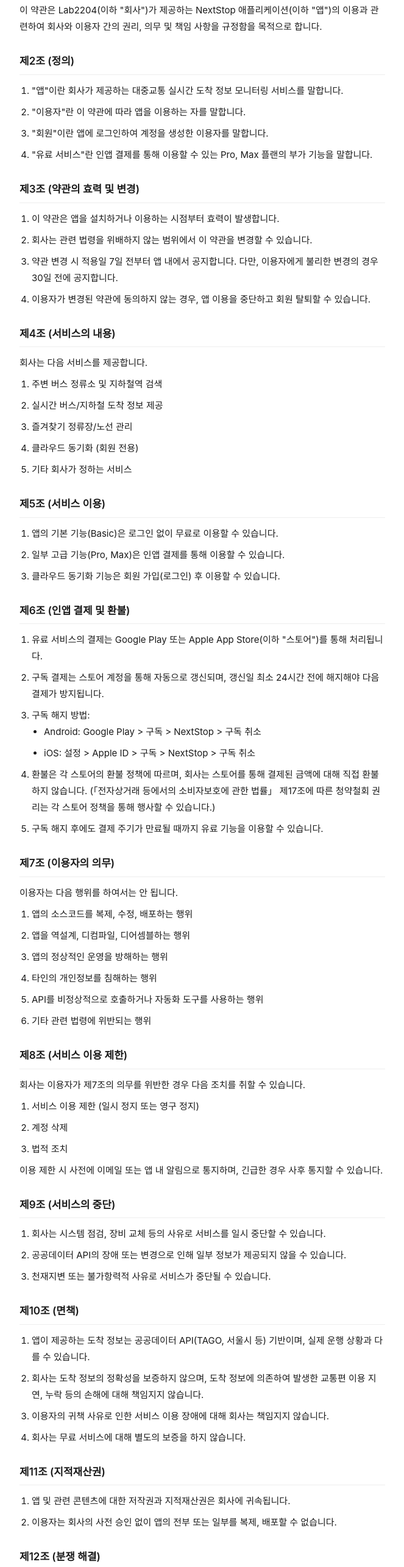
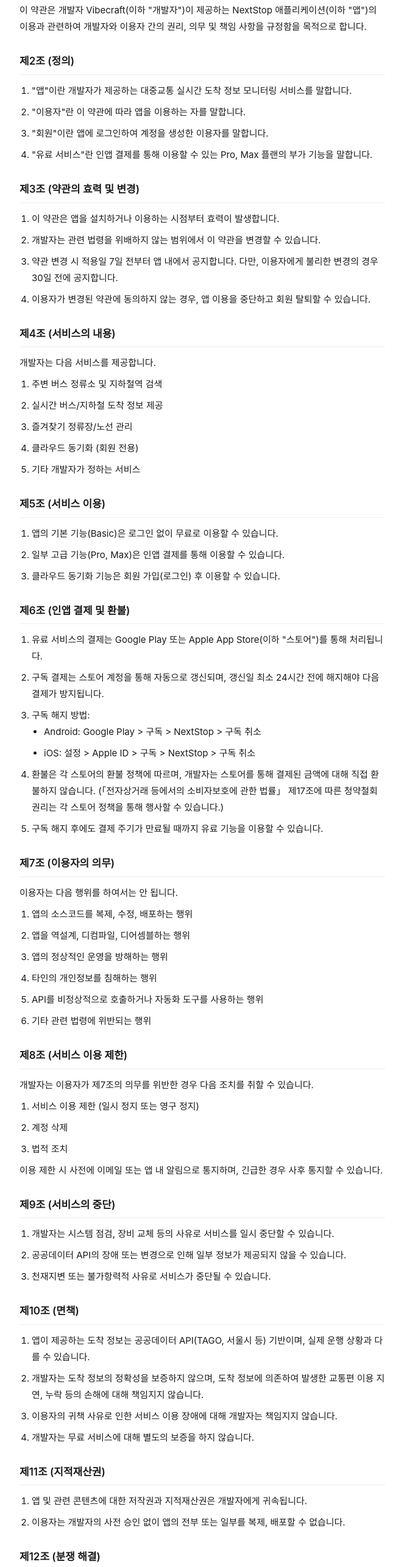
Before and after one commit to sehoon787/sehoon787.github.io, a plain HTML site: page NextStop/terms-of-service.html in a window 1280 px wide. Shown: the part 231-2800 px from the top of the page at 61% size, without its empty margins (308-971 px from the left). Drawn offline with Linux system fonts and the light colour scheme.

Commit message:
fix: 개인 개발자(Vibecraft)로 통일, 이메일 변경
- Lab2204/김세훈/회사 → Vibecraft/개발자
- 이메일 vibecraftinfo2204@gmail.com

```diff
--- a/NextStop/terms-of-service.html
+++ b/NextStop/terms-of-service.html
@@ -38,11 +38,11 @@
     <p class="meta">최종 수정일: 2026년 2월 24일 &middot; 시행일: 2026년 2월 24일</p>
 
     <h2>제1조 (목적)</h2>
-    <p>이 약관은 Lab2204(이하 "회사")가 제공하는 NextStop 애플리케이션(이하 "앱")의 이용과 관련하여 회사와 이용자 간의 권리, 의무 및 책임 사항을 규정함을 목적으로 합니다.</p>
+    <p>이 약관은 개발자 Vibecraft(이하 "개발자")이 제공하는 NextStop 애플리케이션(이하 "앱")의 이용과 관련하여 개발자와 이용자 간의 권리, 의무 및 책임 사항을 규정함을 목적으로 합니다.</p>
 
     <h2>제2조 (정의)</h2>
     <ol>
-      <li>"앱"이란 회사가 제공하는 대중교통 실시간 도착 정보 모니터링 서비스를 말합니다.</li>
+      <li>"앱"이란 개발자가 제공하는 대중교통 실시간 도착 정보 모니터링 서비스를 말합니다.</li>
       <li>"이용자"란 이 약관에 따라 앱을 이용하는 자를 말합니다.</li>
       <li>"회원"이란 앱에 로그인하여 계정을 생성한 이용자를 말합니다.</li>
       <li>"유료 서비스"란 인앱 결제를 통해 이용할 수 있는 Pro, Max 플랜의 부가 기능을 말합니다.</li>
@@ -51,19 +51,19 @@
     <h2>제3조 (약관의 효력 및 변경)</h2>
     <ol>
       <li>이 약관은 앱을 설치하거나 이용하는 시점부터 효력이 발생합니다.</li>
-      <li>회사는 관련 법령을 위배하지 않는 범위에서 이 약관을 변경할 수 있습니다.</li>
+      <li>개발자는 관련 법령을 위배하지 않는 범위에서 이 약관을 변경할 수 있습니다.</li>
       <li>약관 변경 시 적용일 7일 전부터 앱 내에서 공지합니다. 다만, 이용자에게 불리한 변경의 경우 30일 전에 공지합니다.</li>
       <li>이용자가 변경된 약관에 동의하지 않는 경우, 앱 이용을 중단하고 회원 탈퇴할 수 있습니다.</li>
     </ol>
 
     <h2>제4조 (서비스의 내용)</h2>
-    <p>회사는 다음 서비스를 제공합니다.</p>
+    <p>개발자는 다음 서비스를 제공합니다.</p>
     <ol>
       <li>주변 버스 정류소 및 지하철역 검색</li>
       <li>실시간 버스/지하철 도착 정보 제공</li>
       <li>즐겨찾기 정류장/노선 관리</li>
       <li>클라우드 동기화 (회원 전용)</li>
-      <li>기타 회사가 정하는 서비스</li>
+      <li>기타 개발자가 정하는 서비스</li>
     </ol>
 
     <h2>제5조 (서비스 이용)</h2>
@@ -83,7 +83,7 @@
           <li>iOS: 설정 &gt; Apple ID &gt; 구독 &gt; NextStop &gt; 구독 취소</li>
         </ul>
       </li>
-      <li>환불은 각 스토어의 환불 정책에 따르며, 회사는 스토어를 통해 결제된 금액에 대해 직접 환불하지 않습니다. (「전자상거래 등에서의 소비자보호에 관한 법률」 제17조에 따른 청약철회 권리는 각 스토어 정책을 통해 행사할 수 있습니다.)</li>
+      <li>환불은 각 스토어의 환불 정책에 따르며, 개발자는 스토어를 통해 결제된 금액에 대해 직접 환불하지 않습니다. (「전자상거래 등에서의 소비자보호에 관한 법률」 제17조에 따른 청약철회 권리는 각 스토어 정책을 통해 행사할 수 있습니다.)</li>
       <li>구독 해지 후에도 결제 주기가 만료될 때까지 유료 기능을 이용할 수 있습니다.</li>
     </ol>
 
@@ -99,7 +99,7 @@
     </ol>
 
     <h2>제8조 (서비스 이용 제한)</h2>
-    <p>회사는 이용자가 제7조의 의무를 위반한 경우 다음 조치를 취할 수 있습니다.</p>
+    <p>개발자는 이용자가 제7조의 의무를 위반한 경우 다음 조치를 취할 수 있습니다.</p>
     <ol>
       <li>서비스 이용 제한 (일시 정지 또는 영구 정지)</li>
       <li>계정 삭제</li>
@@ -109,7 +109,7 @@
 
     <h2>제9조 (서비스의 중단)</h2>
     <ol>
-      <li>회사는 시스템 점검, 장비 교체 등의 사유로 서비스를 일시 중단할 수 있습니다.</li>
+      <li>개발자는 시스템 점검, 장비 교체 등의 사유로 서비스를 일시 중단할 수 있습니다.</li>
       <li>공공데이터 API의 장애 또는 변경으로 인해 일부 정보가 제공되지 않을 수 있습니다.</li>
       <li>천재지변 또는 불가항력적 사유로 서비스가 중단될 수 있습니다.</li>
     </ol>
@@ -117,31 +117,31 @@
     <h2>제10조 (면책)</h2>
     <ol>
       <li>앱이 제공하는 도착 정보는 공공데이터 API(TAGO, 서울시 등) 기반이며, 실제 운행 상황과 다를 수 있습니다.</li>
-      <li>회사는 도착 정보의 정확성을 보증하지 않으며, 도착 정보에 의존하여 발생한 교통편 이용 지연, 누락 등의 손해에 대해 책임지지 않습니다.</li>
-      <li>이용자의 귀책 사유로 인한 서비스 이용 장애에 대해 회사는 책임지지 않습니다.</li>
-      <li>회사는 무료 서비스에 대해 별도의 보증을 하지 않습니다.</li>
+      <li>개발자는 도착 정보의 정확성을 보증하지 않으며, 도착 정보에 의존하여 발생한 교통편 이용 지연, 누락 등의 손해에 대해 책임지지 않습니다.</li>
+      <li>이용자의 귀책 사유로 인한 서비스 이용 장애에 대해 개발자는 책임지지 않습니다.</li>
+      <li>개발자는 무료 서비스에 대해 별도의 보증을 하지 않습니다.</li>
     </ol>
 
     <h2>제11조 (지적재산권)</h2>
     <ol>
-      <li>앱 및 관련 콘텐츠에 대한 저작권과 지적재산권은 회사에 귀속됩니다.</li>
-      <li>이용자는 회사의 사전 승인 없이 앱의 전부 또는 일부를 복제, 배포할 수 없습니다.</li>
+      <li>앱 및 관련 콘텐츠에 대한 저작권과 지적재산권은 개발자에게 귀속됩니다.</li>
+      <li>이용자는 개발자의 사전 승인 없이 앱의 전부 또는 일부를 복제, 배포할 수 없습니다.</li>
     </ol>
 
     <h2>제12조 (분쟁 해결)</h2>
     <ol>
       <li>이 약관에 관한 분쟁은 대한민국 법률에 따라 해결합니다.</li>
-      <li>서비스 이용과 관련된 분쟁은 회사의 소재지 관할 법원에서 해결합니다.</li>
+      <li>서비스 이용과 관련된 분쟁은 개발자의 주소지 관할 법원에서 해결합니다.</li>
     </ol>
 
     <h2>제13조 (문의)</h2>
     <p>서비스 이용 관련 문의사항은 아래로 연락해 주시기 바랍니다.</p>
     <ul>
-      <li>이메일: lab2204.app@gmail.com</li>
+      <li>이메일: vibecraftinfo2204@gmail.com</li>
     </ul>
 
     <div class="footer">
-      <p>&copy; 2026 Lab2204. All rights reserved.</p>
+      <p>&copy; 2026 Vibecraft. All rights reserved.</p>
     </div>
   </div>
 </body>
```
Also changed, not shown: NextStop/index.html (+3 -3 lines), NextStop/privacy-policy.html (+8 -8 lines), index.html (+4 -4 lines).
